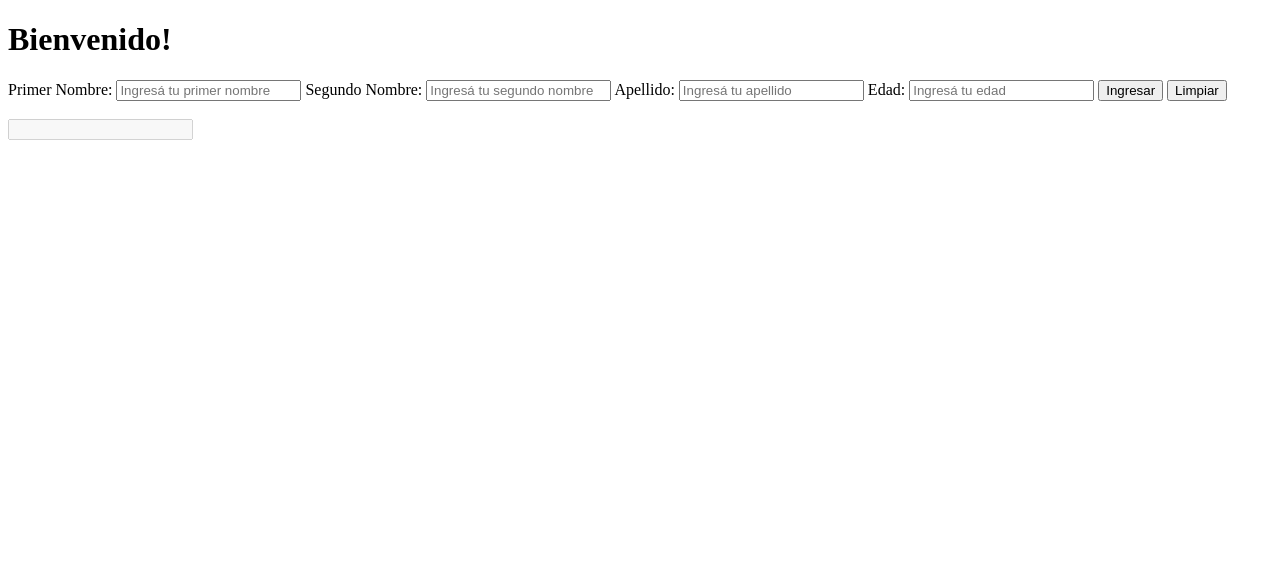
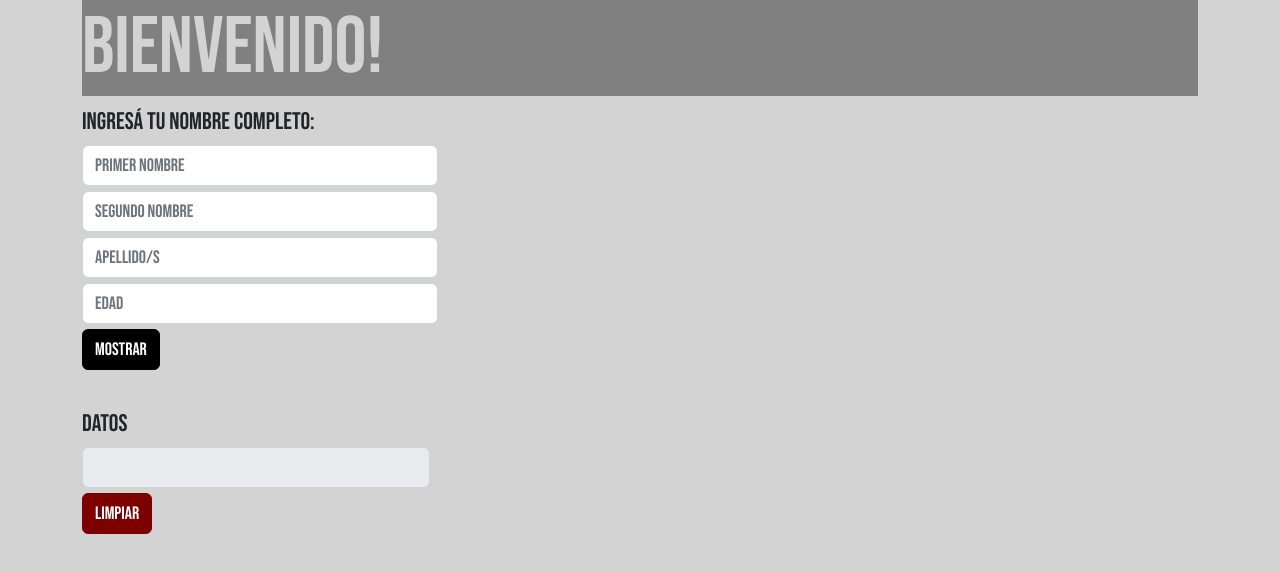
Before and after one commit to MRAS23/tarea-clase-10, a website: page clase-5/tarea-2/index.html in a window 1280 px wide. Drawn offline with nearby package versions, Linux system fonts and the light colour scheme.

Commit message:
agrega bootstrap clase 5 - tarea 2

```diff
--- a/clase-5/tarea-2/index.html
+++ b/clase-5/tarea-2/index.html
@@ -5,24 +5,43 @@
     <meta http-equiv="X-UA-Compatible" content="IE=edge" />
     <meta name="viewport" content="width=device-width, initial-scale=1.0" />
     <title>Clase 5 - tarea 2</title>
-    <h1 id="titulo-bienvenida">Bienvenido!</h1>
+    <link rel="stylesheet" href="..\..\node_modules\bootstrap\dist\css\bootstrap.min.css" />
+    <link rel="stylesheet" href="style.css" />
+    <link rel="preconnect" href="https://fonts.googleapis.com" />
+    <link rel="preconnect" href="https://fonts.gstatic.com" crossorigin />
+    <link href="https://fonts.googleapis.com/css2?family=Bebas+Neue&display=swap" rel="stylesheet" />
   </head>
   <body>
-    <form>
-      <label for="primer-nombre-usuario">Primer Nombre:</label>
-      <input type="text" placeholder="Ingresá tu primer nombre" id="primer-nombre-usuario" />
-      <label for="segundo-nombre-usuario">Segundo Nombre:</label>
-      <input type="text" placeholder="Ingresá tu segundo nombre" id="segundo-nombre-usuario" />
-      <label for="apellido-usuario">Apellido:</label>
-      <input type="text" placeholder="Ingresá tu apellido" id="apellido-usuario" />
-      <label for="edad-usuario">Edad:</label>
-      <input type="number" placeholder="Ingresá tu edad" id="edad-usuario" />
-      <input type="submit" value="Ingresar" id="ingresar" />
-      <input id="boton-limpiar" type="reset" value="Limpiar" />
-      <br />
-      <br />
-      <input id="resultado" disabled type="text" />
-    </form>
+    <div class="container">
+      <div class="row">
+        <header>
+          <h1 class="display-1" id="titulo-bienvenida">Bienvenido!</h1>
+        </header>
+      </div>
+    </div>
+    <div class="container">
+      <form>
+        <div class="row">
+          <div class="col-md-4">
+            <label for="primer-nombre">Ingresá tu nombre completo:</label>
+            <input type="text" class="form-control" placeholder="Primer nombre" id="primer-nombre-usuario" />
+            <input type="text" class="form-control" placeholder="Segundo nombre" id="segundo-nombre-usuario" />
+            <input type="text" class="form-control" placeholder="Apellido/s" id="apellido-usuario" />
+            <input type="number" class="form-control" placeholder="Edad" id="edad-usuario" />
+            <button type="button" id="muestra-datos-usuario" class="btn btn-primary">Mostrar</button>
+          </div>
+          <div class="row">
+            <div class="col-md-4">
+              <br />
+              <label>Datos</label>
+              <input type="text" class="form-control" id="datos-usuario" disabled />
+              <button type="reset" class="btn btn-primary" id="limpia-datos-usuario">Limpiar</button>
+            </div>
+          </div>
+        </div>
+      </form>
+    </div>
+
     <script type="text/javascript" src="tarea-2.js"></script>
   </body>
 </html>
--- /dev/null
+++ b/clase-5/tarea-2/style.css
@@ -0,0 +1,35 @@
+body {
+  font-family: "Bebas Neue", cursive;
+  background-color: lightgray;
+}
+
+h1 {
+  position: static;
+  color: lightgray;
+  text-align: left;
+  background-color: gray;
+}
+
+.container {
+  font-size: x-large;
+}
+
+.form-control {
+  font-size: large;
+  margin-top: 5px;
+  margin-bottom: 5px;
+}
+
+#muestra-datos-usuario {
+  font-size: large;
+  text-align: center;
+  background-color: black;
+  border-color: black;
+}
+
+#limpia-datos-usuario {
+  font-size: large;
+  text-align: center;
+  background-color: rgb(124, 0, 0);
+  border-color: rgb(124, 0, 0);
+}
--- a/clase-5/tarea-2/tarea-2.js
+++ b/clase-5/tarea-2/tarea-2.js
@@ -17,13 +17,13 @@ Ejemplo form:
 *
 * */
 
-document.querySelector("#ingresar").onclick = function () {
+document.querySelector("#muestra-datos-usuario").onclick = function () {
   const $tituloBienvenida = document.querySelector("#titulo-bienvenida");
   const $primerNombre = document.querySelector("#primer-nombre-usuario");
   const $segundoNombre = document.querySelector("#segundo-nombre-usuario");
   const $apellido = document.querySelector("#apellido-usuario");
   const $edad = document.querySelector("#edad-usuario");
-  const $resultado = document.querySelector("#resultado");
+  const $resultado = document.querySelector("#datos-usuario");
 
   $resultado.value = `${$primerNombre.value} ${$segundoNombre.value} ${$apellido.value} ${$edad.value}`;
   $tituloBienvenida.textContent = `Bienvenido, ${$primerNombre.value}!`;
@@ -31,7 +31,7 @@ document.querySelector("#ingresar").onclick = function () {
   return false;
 };
 
-document.querySelector("#boton-limpiar").onclick = function () {
+document.querySelector("#limpia-datos-usuario").onclick = function () {
   const $tituloBienvenida = document.querySelector("#titulo-bienvenida");
 
   $tituloBienvenida.textContent = "Bienvenido !";
```
